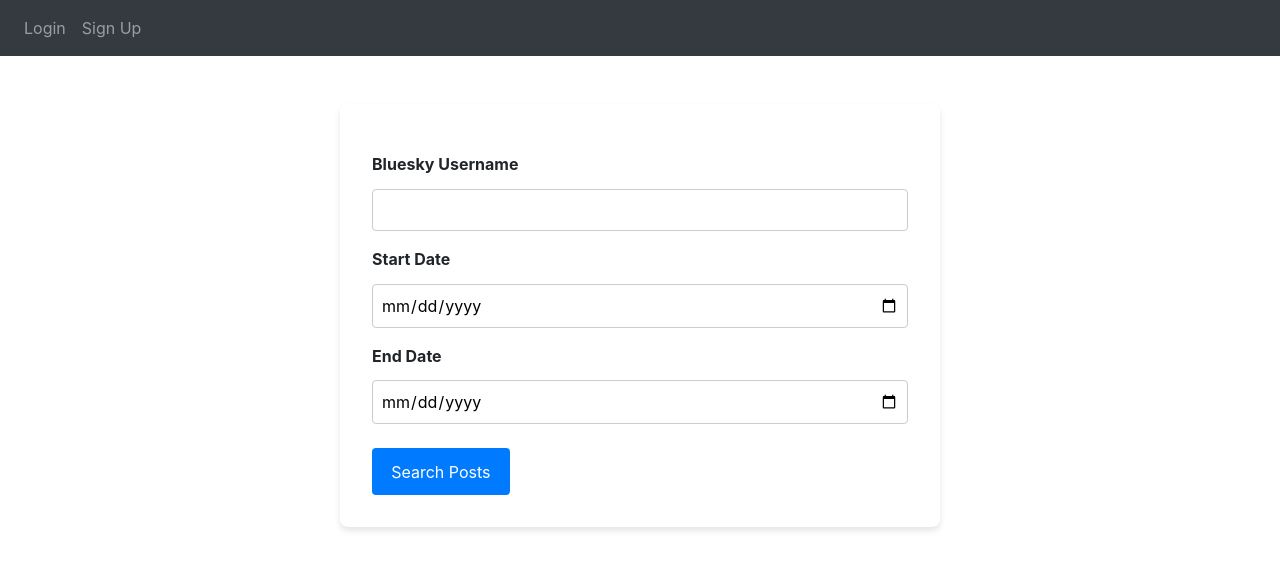
After one commit to aditya-git108/terpsearch, a Flask app: template terpsearch/website/templates/trends_base.html in a window 1280 px wide. The commit adds this page. Shown: the top 570 px of the page. Run offline with Flask 3, Linux system fonts and the light colour scheme; the template is opened without the code that fills it, so the values that code supplies are empty; parts of the project's set-up code (start-up, migrations or seed data) failed here and were passed over; some libraries are stand-ins or nearby versions.

Commit message:
Modify Flask's html templates

```diff
--- a/terpsearch/website/templates/base.html
+++ b/terpsearch/website/templates/base.html
@@ -31,6 +31,7 @@
         <div class="navbar-nav">
           {% if user.is_authenticated %}
           <a class="nav-item nav-link" id="home" href="/">Home</a>
+          <a class="nav-item nav-link" id="trends" href="/trends">Trends</a>
           {% else %}
           <a class="nav-item nav-link" id="login" href="/login">Login</a>
           <a class="nav-item nav-link" id="signUp" href="/sign-up">Sign Up</a>
@@ -93,5 +94,6 @@
       integrity="sha384-JZR6Spejh4U02d8jOt6vLEHfe/JQGiRRSQQxSfFWpi1MquVdAyjUar5+76PVCmYl"
       crossorigin="anonymous"
     ></script>
+    {% block scripts %}{% endblock %}
   </body>
 </html>
--- a/terpsearch/website/templates/login.html
+++ b/terpsearch/website/templates/login.html
@@ -2,6 +2,7 @@
 %}
 <form method="POST">
   <h3 align="center">Login</h3>
+
   <div class="form-group">
     <label for="email">Email Address</label>
     <input
@@ -10,8 +11,10 @@
       id="email"
       name="email"
       placeholder="Enter email"
+      value="{{ last_email }}"
     />
   </div>
+
   <div class="form-group">
     <label for="password">Password</label>
     <input
@@ -22,6 +25,7 @@
       placeholder="Enter password"
     />
   </div>
+
   <br />
   <button type="submit" class="btn btn-primary">Login</button>
 </form>
--- /dev/null
+++ b/terpsearch/website/templates/trends_base.html
@@ -0,0 +1,58 @@
+{% extends "base.html" %} {% block title %}Trends{% endblock %} {% block content
+%}
+<style>
+  .form-container {
+    background-color: white;
+    padding: 2em;
+    border-radius: 8px;
+    box-shadow: 0 4px 6px rgba(0, 0, 0, 0.1);
+    margin-top: 3em;
+    max-width: 600px;
+    margin-left: auto;
+    margin-right: auto;
+  }
+
+  label {
+    display: block;
+    margin-top: 1em;
+    font-weight: bold;
+  }
+
+  input {
+    width: 100%;
+    padding: 0.5em;
+    margin-top: 0.3em;
+    border: 1px solid #ccc;
+    border-radius: 4px;
+  }
+
+  button {
+    margin-top: 1.5em;
+    padding: 0.7em 1.2em;
+    background-color: #007bff;
+    color: white;
+    border: none;
+    border-radius: 4px;
+    cursor: pointer;
+  }
+
+  button:hover {
+    background-color: #0056b3;
+  }
+</style>
+
+<div class="form-container">
+  <form action="/search_trends" method="POST">
+    <label for="bsky_username">Bluesky Username</label>
+    <input type="text" id="bsky_username" name="bsky_username" required>
+
+    <label for="start_date">Start Date</label>
+    <input type="date" id="start_date" name="start_date" required>
+
+    <label for="end_date">End Date</label>
+    <input type="date" id="end_date" name="end_date" required>
+
+    <button type="submit">Search Posts</button>
+  </form>
+</div>
+{% endblock %}
```
Also changed, not shown: terpsearch/website/templates/category_chart.html (added, +79 -0 lines).
